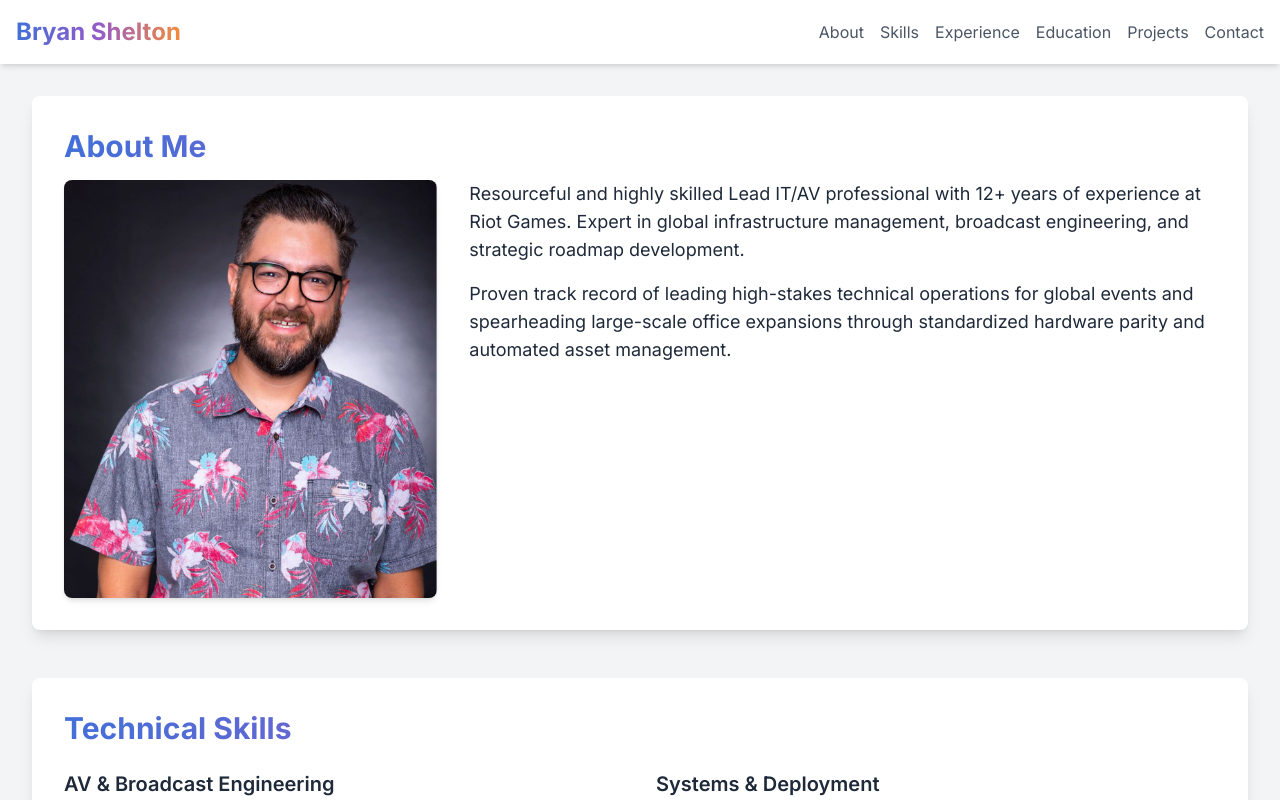
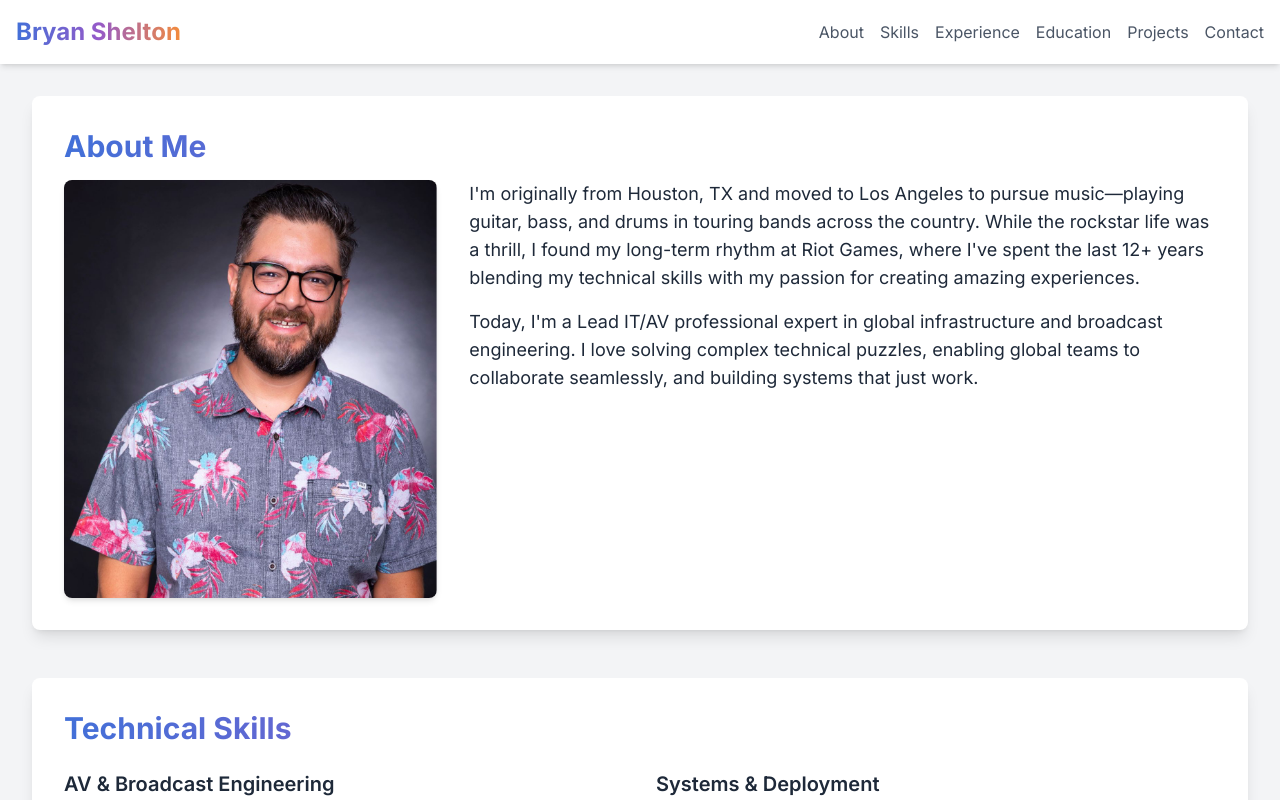
Before and after one commit to shelton-cloud/my-website, a Next.js app: page / in a window 1280 px wide. Shown: the top 800 px of the page. Built offline with nearby package versions, Linux system fonts and the light colour scheme.

Commit message:
feat: introduce PersonalSection component and populate profile data with personal details and updated bio.

```diff
--- a/src/app/page.tsx
+++ b/src/app/page.tsx
@@ -4,6 +4,7 @@ import { SkillsSection } from "@/components/SkillsSection";
 import { ExperienceSection } from "@/components/ExperienceSection";
 import { EducationSection } from "@/components/EducationSection";
 import { ProjectsSection } from "@/components/ProjectsSection";
+import { PersonalSection } from "@/components/PersonalSection";
 import { Footer } from "@/components/Footer";
 
 export default function Home() {
@@ -16,6 +17,7 @@ export default function Home() {
         <ExperienceSection />
         <EducationSection />
         <ProjectsSection />
+        <PersonalSection />
         <Footer />
       </main>
     </div>
--- /dev/null
+++ b/src/components/PersonalSection.tsx
@@ -0,0 +1,54 @@
+import React from 'react';
+import { profile } from '@/data/profile';
+
+export function PersonalSection() {
+    return (
+        <section id="personal" className="bg-white p-8 rounded-lg shadow-lg mb-12 scroll-mt-24">
+            <h2 className="text-3xl font-bold text-gradient-itav mb-6">Life & Interests</h2>
+
+            <div className="mb-8 text-lg text-gray-700 leading-relaxed italic border-l-4 border-itav-mid pl-4">
+                "{profile.personal.journey}"
+            </div>
+
+            <div className="grid grid-cols-1 md:grid-cols-3 gap-6">
+                {/* Family Card */}
+                <div className="bg-gray-50 p-6 rounded-lg shadow-sm border border-gray-100 hover:shadow-md transition-shadow">
+                    <div className="flex items-center mb-4">
+                        <span className="text-3xl mr-3">👨‍👩‍👦</span>
+                        <h3 className="text-xl font-semibold text-itav-start">Family First</h3>
+                    </div>
+                    <p className="text-gray-700">{profile.personal.family}</p>
+                </div>
+
+                {/* Ripley Card */}
+                <div className="bg-gray-50 p-6 rounded-lg shadow-sm border border-gray-100 hover:shadow-md transition-shadow">
+                    <div className="flex items-center mb-4">
+                        <span className="text-3xl mr-3">🐕</span>
+                        <h3 className="text-xl font-semibold text-itav-mid">Ripley</h3>
+                    </div>
+                    <p className="text-gray-700">{profile.personal.pets}</p>
+                </div>
+
+                {/* Music Card */}
+                <div className="bg-gray-50 p-6 rounded-lg shadow-sm border border-gray-100 hover:shadow-md transition-shadow">
+                    <div className="flex items-center mb-4">
+                        <span className="text-3xl mr-3">🎸</span>
+                        <h3 className="text-xl font-semibold text-itav-end">Music</h3>
+                    </div>
+                    <p className="text-gray-700">{profile.personal.music}</p>
+                </div>
+            </div>
+
+            <div className="mt-8">
+                <h3 className="text-xl font-semibold mb-4 text-gray-800">Off the Clock</h3>
+                <div className="flex flex-wrap gap-2">
+                    {profile.personal.hobbies.map((hobby, index) => (
+                        <span key={index} className="px-4 py-2 bg-gray-100 text-gray-700 rounded-full text-sm font-medium border border-gray-200">
+                            {hobby}
+                        </span>
+                    ))}
+                </div>
+            </div>
+        </section>
+    );
+}
--- a/src/data/profile.ts
+++ b/src/data/profile.ts
@@ -7,9 +7,21 @@ export const profile = {
         location: "Los Angeles, CA 90064"
     },
     bio: [
-        "Resourceful and highly skilled Lead IT/AV professional with 12+ years of experience at Riot Games. Expert in global infrastructure management, broadcast engineering, and strategic roadmap development.",
-        "Proven track record of leading high-stakes technical operations for global events and spearheading large-scale office expansions through standardized hardware parity and automated asset management."
+        "I'm originally from Houston, TX and moved to Los Angeles to pursue music—playing guitar, bass, and drums in touring bands across the country. While the rockstar life was a thrill, I found my long-term rhythm at Riot Games, where I've spent the last 12+ years blending my technical skills with my passion for creating amazing experiences.",
+        "Today, I'm a Lead IT/AV professional expert in global infrastructure and broadcast engineering. I love solving complex technical puzzles, enabling global teams to collaborate seamlessly, and building systems that just work."
     ],
+    personal: {
+        journey: "From Houston stages to LA control rooms, my journey has been about finding the perfect mix of creativity and technology.",
+        family: "Happily married for 4 years (together for 10) and the proud father of a 3.5-year-old.",
+        pets: "Ripley: Our three-legged rescue dog, named after the legendary Ellen Ripley from Alien(s).",
+        music: "Former touring musician. I still play guitar, bass, and drums, and writing songs remains my primary creative outlet.",
+        hobbies: [
+            "Home Lab Enthusiast",
+            "Watching Movies/TV (huge Alien fan)",
+            "Gaming (League & CoD)",
+            "Combat Sports"
+        ]
+    },
     experience: [
         {
             company: "Riot Games",
```
